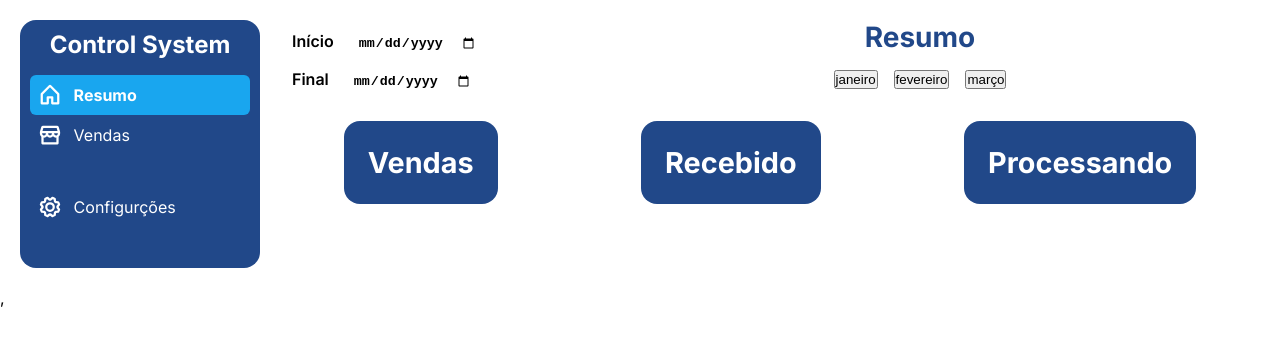
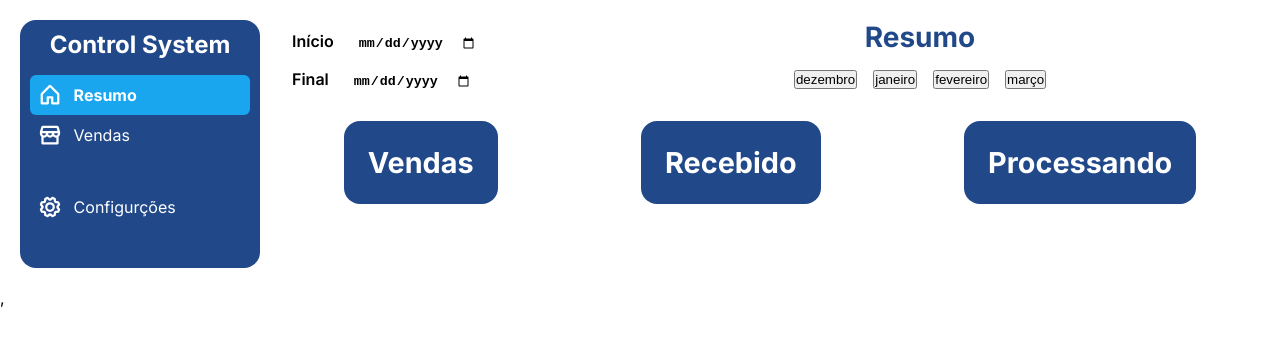
Before and after one commit to diegofchagas/control-system, a React (Vite) app: page / in a window 1280 px wide. Shown: the top 342 px of the page. Built offline with nearby package versions, Linux system fonts and the light colour scheme; no server answers.

Commit message:
add mais um mes ao componente Months

```diff
--- a/src/Components/Months/index.tsx
+++ b/src/Components/Months/index.tsx
@@ -7,6 +7,7 @@ export const Months = () => {
 
   return (
     <div style={{display:'flex', gap:'1rem'}}>
+      <MontButton month={-3}/>
       <MontButton month={-2}/>
       <MontButton month={-1}/>
       <MontButton month={0}/>
```
